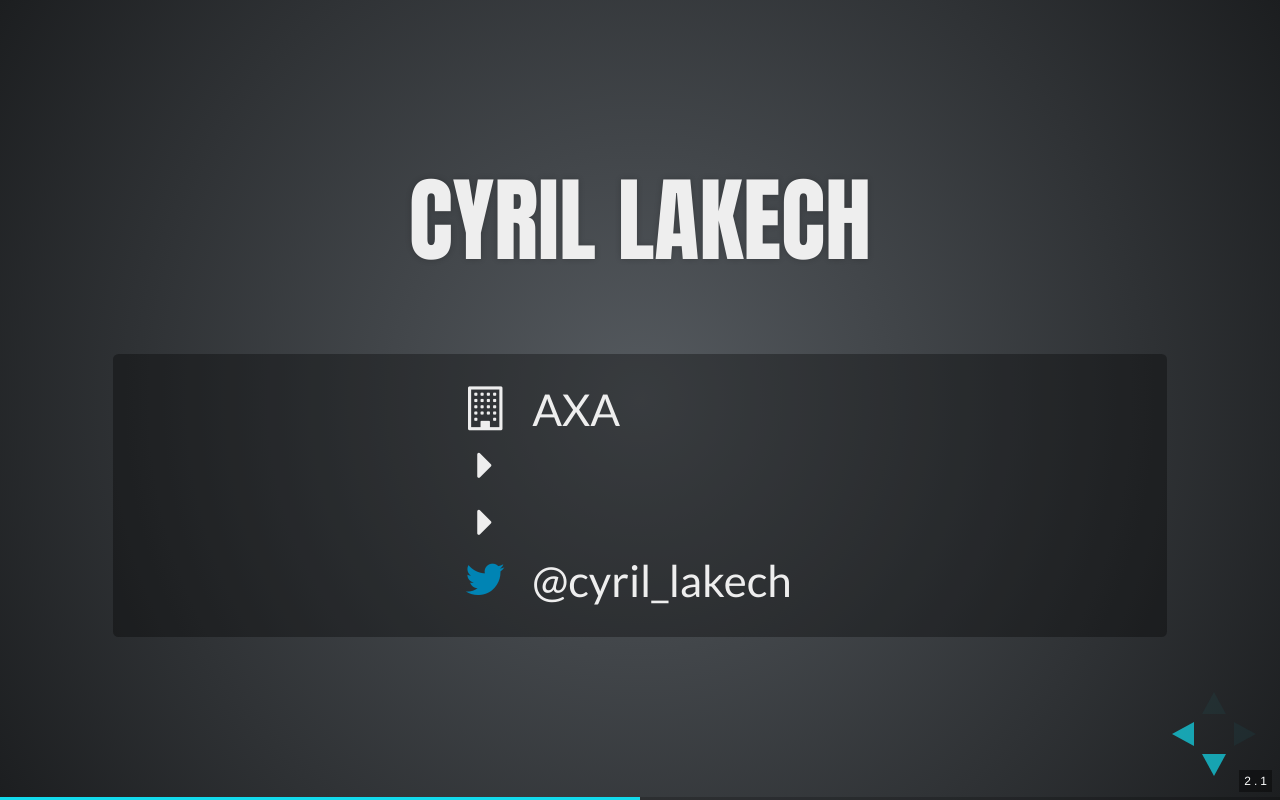
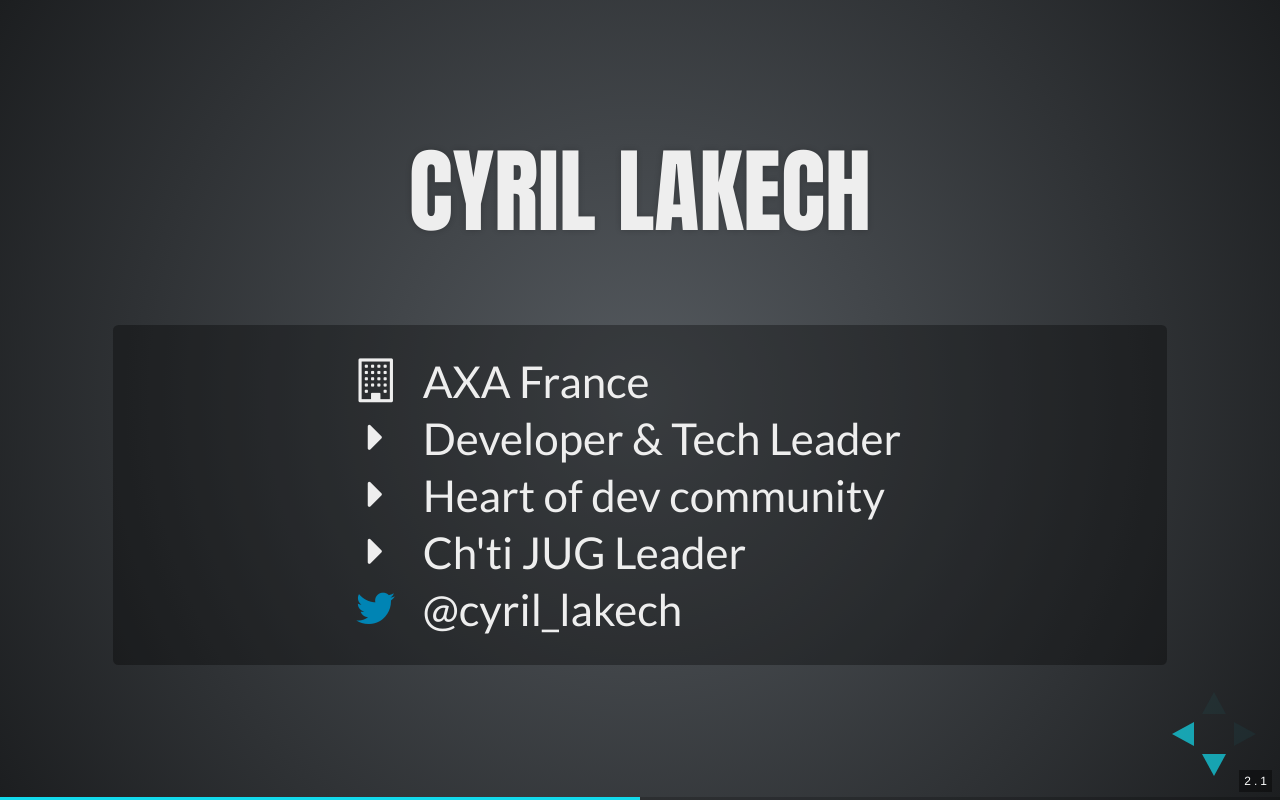
Before and after one commit to linsolas/devoxx-france-2017, a website: page happy-dev/index.html in a window 1280 px wide. Both pictures are taken after a click on the button 1251 px from the left and 734 px from the top of the page. Drawn offline with Linux system fonts and the light colour scheme; a web font is replaced by a local one.

Commit message:
bio (#1)

```diff
--- a/happy-dev/index.html
+++ b/happy-dev/index.html
@@ -23,9 +23,10 @@
           <br>
           <div class="blur">
             <ul class="fa fa-ul">
-              <li><i class="fa-li fa fa-building-o"></i> AXA</li>
-              <li><i class="fa-li fa fa-caret-right"></i> &nbsp;</li>
-              <li><i class="fa-li fa fa-caret-right"></i> &nbsp;</li>
+              <li><i class="fa-li fa fa-building-o"></i> AXA France</li>
+              <li><i class="fa-li fa fa-caret-right"></i> Developer &amp; Tech Leader</li>
+              <li><i class="fa-li fa fa-caret-right"></i> Heart of dev community</li>
+              <li><i class="fa-li fa fa-caret-right"></i> Ch'ti JUG Leader</li>
               <li><i class="fa-li fa fa-twitter"></i> @cyril_lakech</li>
             </ul>
           </div>
```
